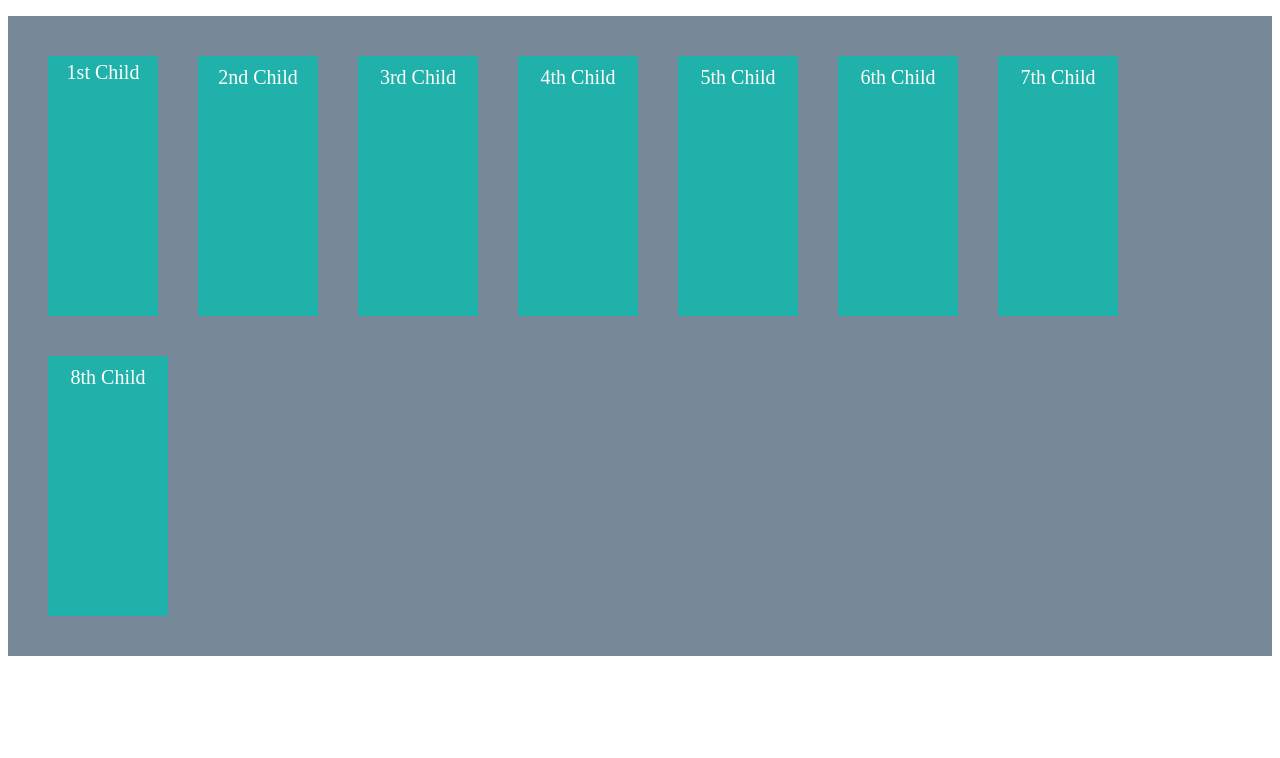
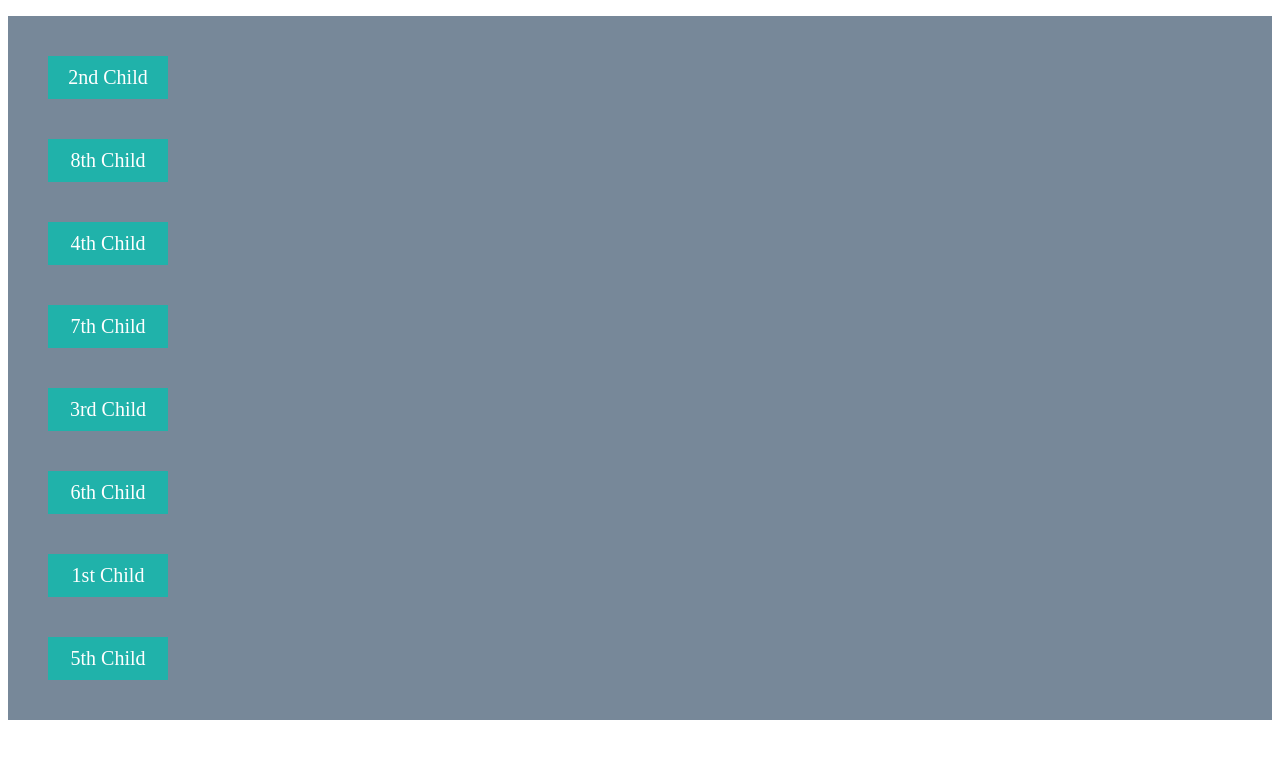
Before and after one commit to joepasss/sass_study, a React (Create React App) app in the folder flexbox/: page / in a window 1280 px wide. Shown: the top 758 px of the page. Built offline with nearby package versions, Linux system fonts and the light colour scheme.

Commit message:
grow property

```diff
--- a/flexbox/src/index.scss
+++ b/flexbox/src/index.scss
@@ -2,159 +2,15 @@
 ul {
   background-color: lightslategray;
   padding: 20px;
-  height: 600px;
+  // height: 600px;
   flex-wrap: wrap;
 
   /* display: inline-flex; */ /* it acts as though it is inline, but for a flex container */
 
   /* Flex Container Properties */
   display: flex;
-
-  /*-*-*-*-*-*-*-*-*-*-----(1)FLEX DIRECTION-----*-*-*-*-*-*-*-*-*-*/
-
-  /* 1.1 */
-  /* Row (Default) */
-  /* flex-direction: row; */
-
-  /* 1.2 */
-  /* Row Reverse (Default Reverse) */
-  /* flex-direction: row-reverse; */
-
-  /* 1.3 */
-  /* Column */
-  /* flex-direction: column; */
-
-  /* 1.4 */
-  /* Column Reverse */
-  /* flex-direction: column-reverse; */
-
-  /*-*-*-*-*-*-*-*-*-*-----(2)FLEX WRAP-----*-*-*-*-*-*-*-*-*-*/
-
-  /* 2.1 */
-  /* Nowrap (Default) */
-  /* flex-wrap: nowrap; */
-
-  /* 2.2 */
-  /* Wrap */
-  /* flex-wrap: wrap; */
-
-  /* 2.3 */
-  /* Wrap Reverse */
-  /* flex-wrap: wrap-reverse; */
-
-  /*-*-*-*-*-*-*-*-*-*-----(3)FLEX FLOW-----*-*-*-*-*-*-*-*-*-*/
-
-  /* 3.1 */
-  /* Row (Direction) Wrap (Wrap) */
-  /* flex-flow: row wrap; */
-
-  /* 3.2 */
-  /* Column Wrap */
-  /* flex-flow: column wrap; */
-
-  /* 3.3 */
-  /* Row-reverse wrap */
-  /* flex-flow: row-reverse wrap; */
-
-  /* 3.4 */
-  /* Column-reverse wrap */
-  /* flex-flow: column-reverse wrap; */
-
-  /* 3.5 */
-  /* Row noWrap */
-  /* flex-flow: row nowrap; */
-
-  /* 3.6 */
-  /* Row-Reverse noWrap */
-  /* flex-flow: row-reverse nowrap; */
-
-  /* 3.7 */
-  /* Column noWrap */
-  /* flex-flow: column noWrap; */
-
-  /* 3.8 */
-  /* Column-Reverse noWrap */
-  /* flex-flow: column-reverse nowrap; */
-
-  /*-*-*-*-*-*-*-*-*-*-----(4)JUSTIFY CONTENT-----*-*-*-*-*-*-*-*-*-*/
-
-  /* Default Direction => Row => Main Axis => Horizontal */
-
-  /* 4.1 */
-  /* Flex Start (Default) */
-  /* justify-content: flex-start; */
-
-  /* 4.2 */
-  /* Flex End */
-  /* justify-content: flex-end; */
-
-  /* 4.3 */
-  /* Center */
-  /* justify-content: center; */
-
-  /* 4.4 */
-  /* Space Between */
-  /* justify-content: space-between; */
-
-  /* 4.5 */
-  /* Space Around */
-  /* justify-content: space-around; */
-
-  /* 4.6 */
-  /* Space Evenly */
-  /* justify-content: space-evenly; */
-
-  /*-*-*-*-*-*-*-*-*-*-----(5)ALIGN ITEMS-----*-*-*-*-*-*-*-*-*-*/
-
-  /* 5.1 */
-  /* Stretch (default) */
-  // align-items: stretch;
-
-  /* 5.2 */
-  /* flex start */
-  // align-items: flex-start;
-
-  /* 5.3 */
-  /* flex end */
-  // align-items: flex-end;
-
-  /* 5.4 */
-  /* center */
-  // align-items: center;
-
-  /* 5.5 */
-  /* Baseline */
-  // align-items: baseline;
-
-  /*-*-*-*-*-*-*-*-*-*-----(6)ALIGN CONTENT-----*-*-*-*-*-*-*-*-*-*/
-
-  /* 6.1 */
-  /* Stretch (default) */
-  // align-content: stretch;
-
-  /* 6.2 */
-  /* Flex start */
-  // align-content: flex-start;
-
-  /* 6.3 */
-  /* Flex end */
-  // align-content: flex-end;
-
-  /* 6.4 */
-  /* Space Between */
-  // align-content: space-between;
-
-  /* 6.5 */
-  /* Space around */
-  // align-content: space-around;
-
-  /* 6.6 */
-  /* Space Evenly */
-  // align-content: space-evenly;
-
-  /* 6.7 */
-  /* Center */
-  // align-content: center;
+  align-items: flex-start;
+  flex-direction: column;
 
   /* Flex Items => Children */
   li {
@@ -167,10 +23,37 @@ ul {
     width: 100px;
     font-size: 20px;
     text-align: center;
-    // height: 100px; // if children decleard its height parents stretch align is gone
 
-    &:first-child {
-      padding: 5px;
+    /*-*-*-*-*-*-*-*-*-*-----(1)ORDER-----*-*-*-*-*-*-*-*-*-*/
+
+    /* When the flex direction is Row/Column */
+    // if order value is 0 it means default value
+    // ordering from bottom(end)
+    &:nth-child(3) {
+      order: 1;
+    }
+
+    &:nth-child(1) {
+      order: 3;
+    }
+
+    &:nth-child(6) {
+      order: 2;
+    }
+
+    &:nth-child(5) {
+      // last
+      order: 5;
+    }
+
+    // ordering from top(start)
+    &:nth-child(8) {
+      //first
+      order: -1;
+    }
+
+    &:nth-child(2) {
+      order: -2;
     }
   }
 }
```
